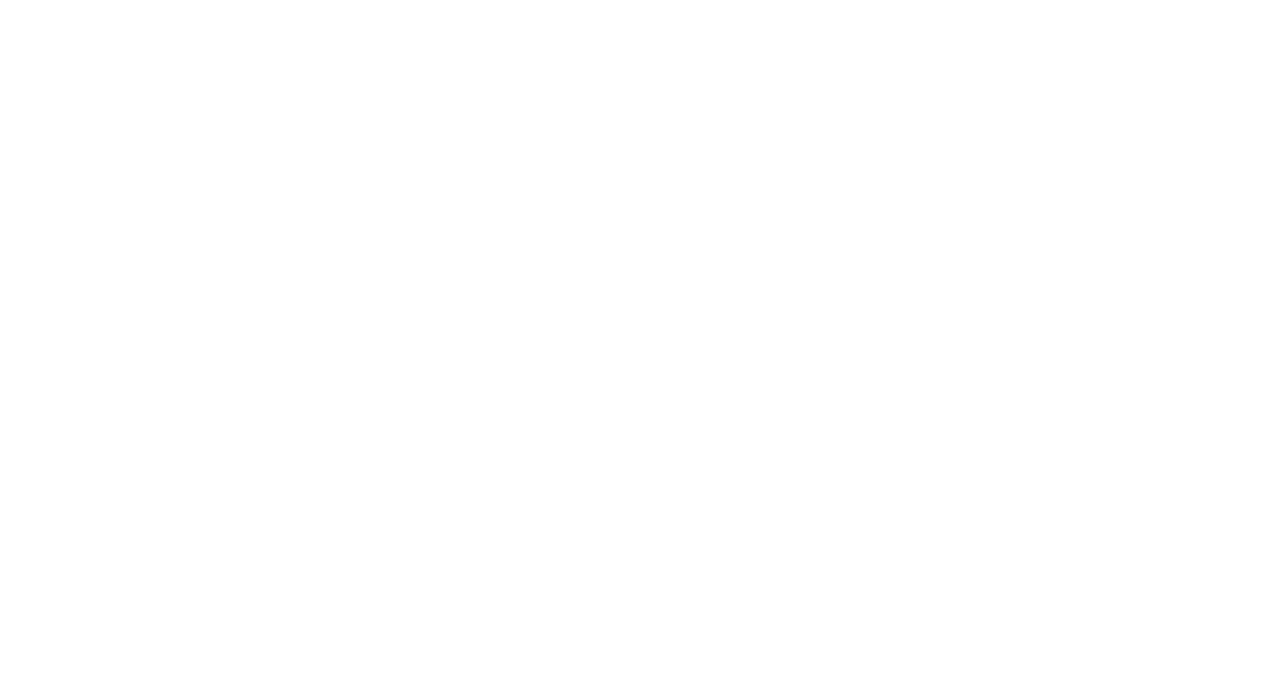
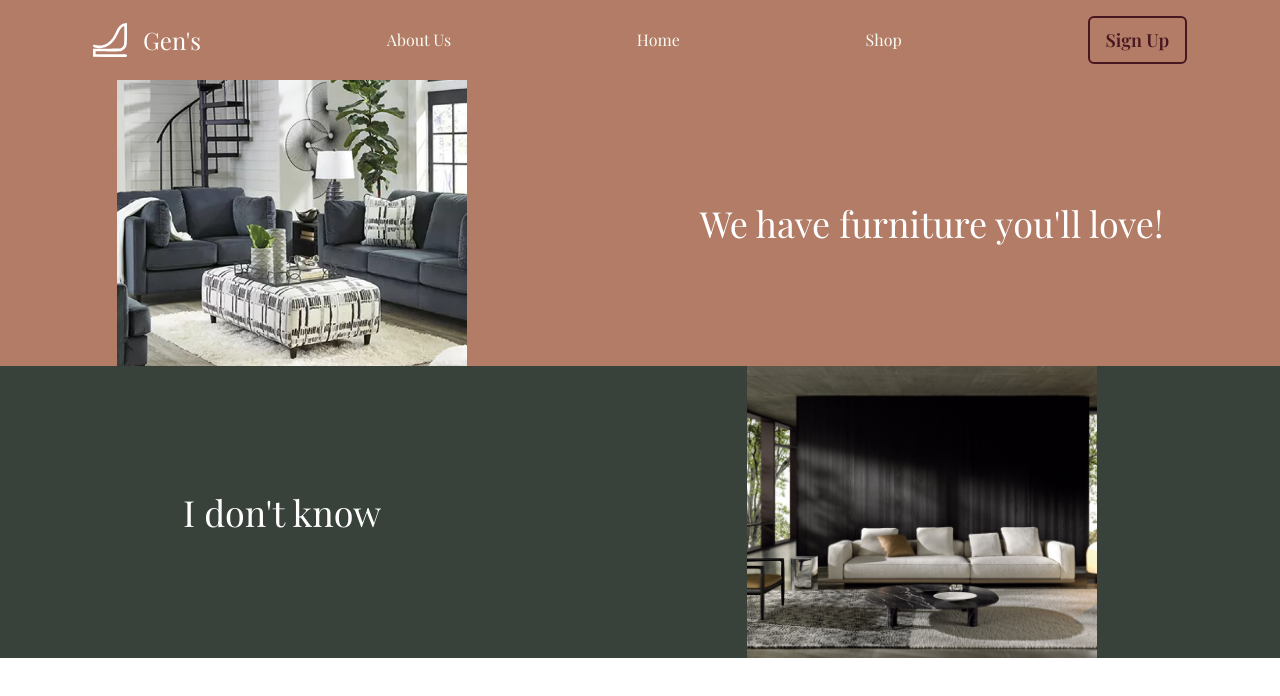
Before and after one commit to StarlaLogan/Website-Thing, a website: page index.html in a window 1280 px wide. Drawn offline with nearby package versions, Linux system fonts and the light colour scheme; files that its build step writes are made by us from their sources.

Commit message:
Final website

```diff
--- a/index.html
+++ b/index.html
@@ -1,12 +1,72 @@
 <!DOCTYPE html>
 <html lang="en">
-<head>
-    <meta charset="UTF-8">
-    <meta http-equiv="X-UA-Compatible" content="IE=edge">
-    <meta name="viewport" content="width=device-width, initial-scale=1.0">
+  <head>
+    <meta charset="UTF-8" />
+    <meta http-equiv="X-UA-Compatible" content="IE=edge" />
+    <meta name="viewport" content="width=device-width, initial-scale=1.0" />
+    <link rel="stylesheet" href="./dist/out.css" />
+    <link rel="preconnect" href="https://fonts.googleapis.com" />
+    <link rel="preconnect" href="https://fonts.gstatic.com" crossorigin />
+    <link
+      href="https://fonts.googleapis.com/css2?family=Playfair+Display:wght@400;500;600;700;800&display=swap"
+      rel="stylesheet"
+    />
     <title>Document</title>
-</head>
-<body>
+    <style>
+      body {
+        font-family: "Playfair Display", serif;
+      }
+    </style>
+  </head>
 
-</body>
+  <body style="color: #f9fbf2">
+    <div class="section-one" style="background: #b27c66">
+      <div
+        class="navbar py-4 flex justify-around align-middle items-center text-center"
+      >
+        <div class="logo_container flex items-center">
+          <img
+            width="50px"
+            src="./src/images/logo.svg"
+            alt="Logo"
+            class="invert pr-4"
+          />
+          <div class="text-2xl text-white">Gen's</div>
+        </div>
+        <div class="link">About Us</div>
+        <div class="link">Home</div>
+        <div class="link">Shop</div>
+
+        <div
+          class="button rounded-md px-4 py-2 text-lg border font-semibold"
+          style="border: 2px solid #481620; color: #481620"
+        >
+          Sign Up
+        </div>
+      </div>
+      <div
+        class="navbar flex justify-around align-middle items-center text-center"
+      >
+        <img src="./src/images/image 1.png" alt="phot 1" style="width: 350px" />
+        <div class="text-4xl text-white text-center items-center">
+          We have furniture you'll love!
+        </div>
+      </div>
+      <div class="section-two" style="background: #38423b">
+        <div
+          class="navbar flex justify-around align-middle items-center text-center"
+        >
+          <div class="text-4xl text-white text-center items-center">
+            I don't know
+          </div>
+
+          <img
+            src="./src/images/image 2.png"
+            alt="phot 2"
+            style="width: 350px"
+          />
+        </div>
+      </div>
+    </div>
+  </body>
 </html>
--- /dev/null
+++ b/src/app.css
@@ -0,0 +1,3 @@
+@tailwind base;
+@tailwind components;
+@tailwind utilities;
--- /dev/null
+++ b/tailwind.config.js
@@ -0,0 +1,8 @@
+/** @type {import('tailwindcss').Config} */
+module.exports = {
+  content: ["./*.{html,js}"],
+  theme: {
+    extend: {},
+  },
+  plugins: [],
+}
```
Also changed, not shown: package.json (added, +88 -0 lines), Desktop - 1.png (added), src/images/image 1.png (added), src/images/image 2.png (added), src/images/logo.svg (added), 3 other files.
